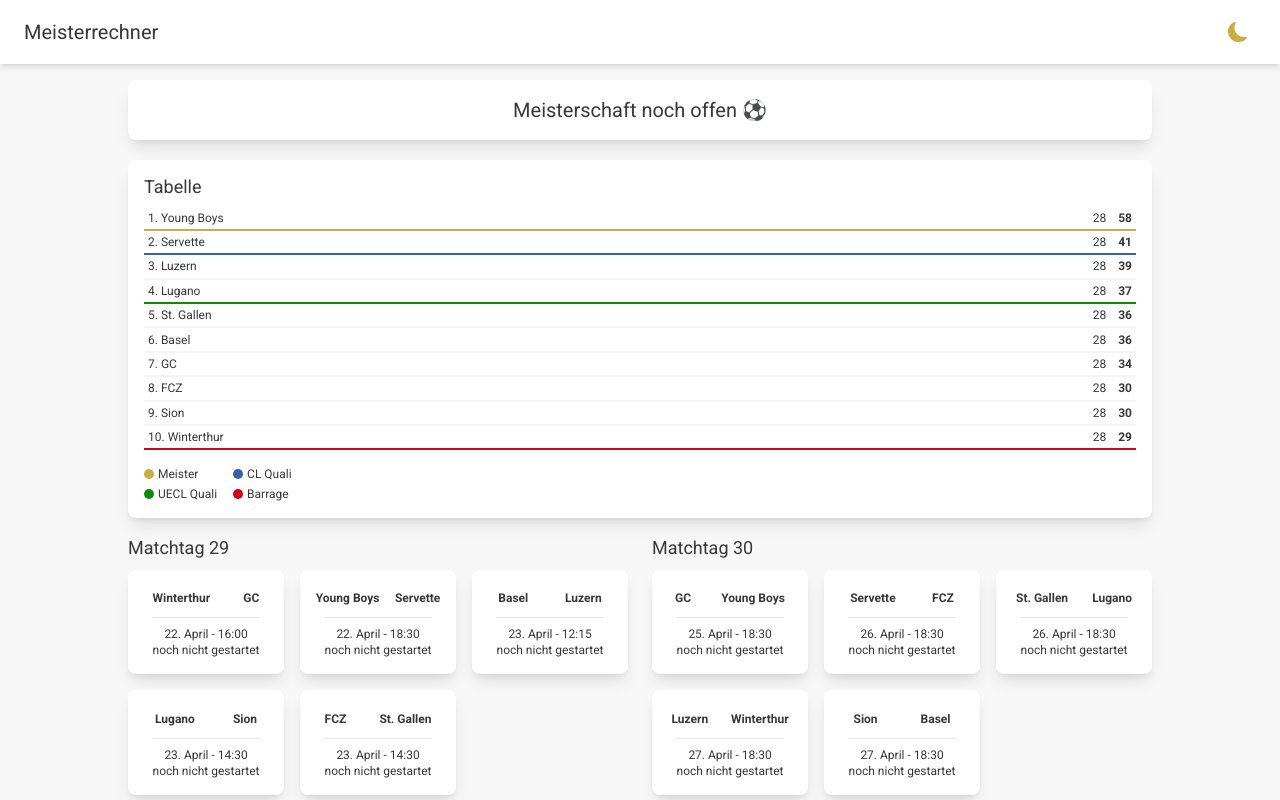
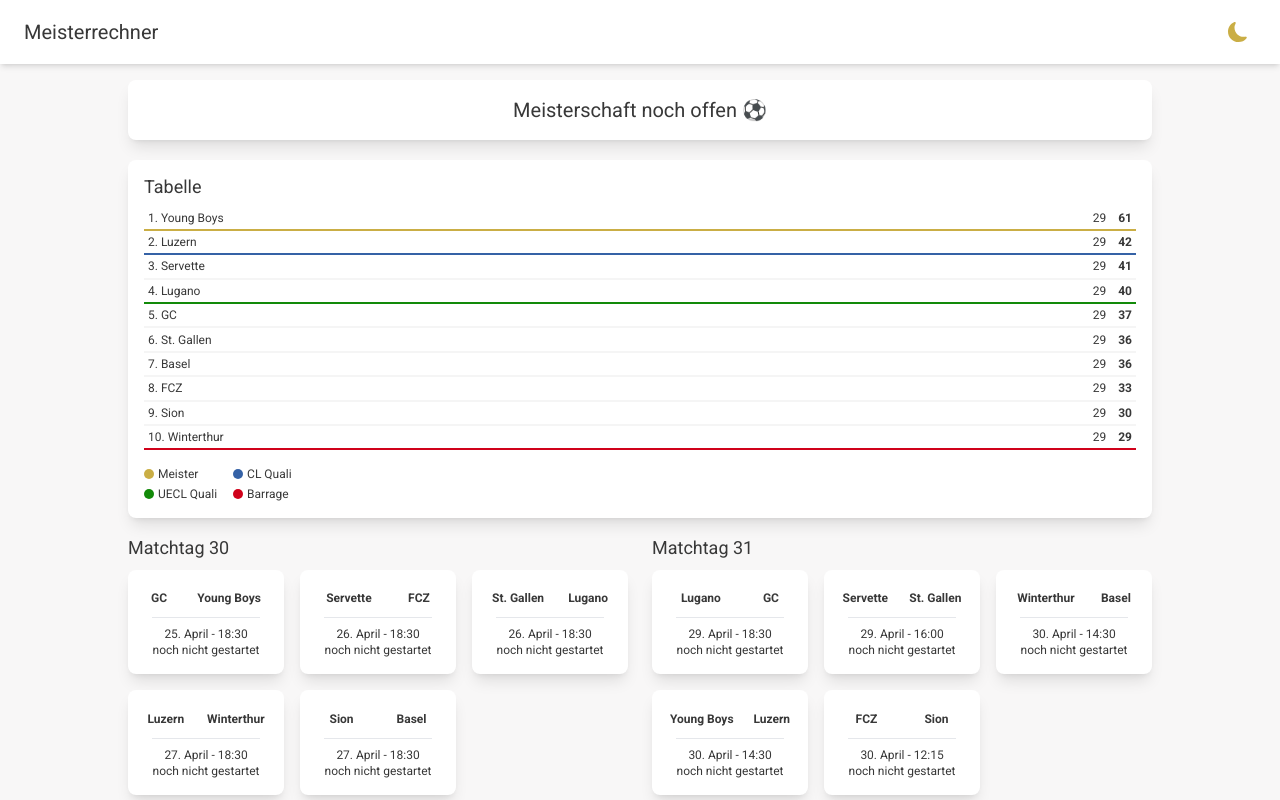
Before and after one commit to LucaSchere/meisterrechner, a React (Vite) app: page / in a window 1280 px wide. Shown: the top 800 px of the page. Built offline with nearby package versions, Linux system fonts and the light colour scheme.

Commit message:
new table

```diff
--- a/src/mocks/Table.ts
+++ b/src/mocks/Table.ts
@@ -1,7 +1,7 @@
 const MOCK_TABLE = {
     "table": [
         {
-            "idStanding": "2653851",
+            "idStanding": "2682998",
             "intRank": "1",
             "idTeam": "134001",
             "strTeam": "Young Boys",
@@ -9,62 +9,62 @@
             "idLeague": "4675",
             "strLeague": "Swiss Super League",
             "strSeason": "2022-2023",
-            "strForm": "DWLWW",
+            "strForm": "WDWLW",
             "strDescription": "Promotion - Champions League (Qualification: )",
-            "intPlayed": "28",
-            "intWin": "16",
+            "intPlayed": "29",
+            "intWin": "17",
             "intLoss": "2",
             "intDraw": "10",
-            "intGoalsFor": "63",
-            "intGoalsAgainst": "20",
-            "intGoalDifference": "43",
-            "intPoints": "58",
-            "dateUpdated": "2023-04-16 23:00:16"
+            "intGoalsFor": "69",
+            "intGoalsAgainst": "21",
+            "intGoalDifference": "48",
+            "intPoints": "61",
+            "dateUpdated": "2023-04-23 23:00:38"
         },
         {
-            "idStanding": "2653852",
+            "idStanding": "2682999",
             "intRank": "2",
+            "idTeam": "134123",
+            "strTeam": "Lucerne",
+            "strTeamBadge": "https://www.thesportsdb.com/images/media/team/badge/rsupty1473587847.png/tiny",
+            "idLeague": "4675",
+            "strLeague": "Swiss Super League",
+            "strSeason": "2022-2023",
+            "strForm": "WWWLL",
+            "strDescription": "Promotion - Champions League (Qualification: )",
+            "intPlayed": "29",
+            "intWin": "11",
+            "intLoss": "9",
+            "intDraw": "9",
+            "intGoalsFor": "47",
+            "intGoalsAgainst": "39",
+            "intGoalDifference": "8",
+            "intPoints": "42",
+            "dateUpdated": "2023-04-23 23:00:38"
+        },
+        {
+            "idStanding": "2683000",
+            "intRank": "3",
             "idTeam": "133991",
             "strTeam": "Servette",
             "strTeamBadge": "https://www.thesportsdb.com/images/media/team/badge/378hhw1504434524.png/tiny",
             "idLeague": "4675",
             "strLeague": "Swiss Super League",
             "strSeason": "2022-2023",
-            "strForm": "DDWDL",
-            "strDescription": "Promotion - Champions League (Qualification: )",
-            "intPlayed": "28",
+            "strForm": "LDDWD",
+            "strDescription": "Promotion - Europa Conference League (Qualification: )",
+            "intPlayed": "29",
             "intWin": "9",
-            "intLoss": "5",
+            "intLoss": "6",
             "intDraw": "14",
-            "intGoalsFor": "34",
-            "intGoalsAgainst": "36",
-            "intGoalDifference": "-2",
+            "intGoalsFor": "35",
+            "intGoalsAgainst": "42",
+            "intGoalDifference": "-7",
             "intPoints": "41",
-            "dateUpdated": "2023-04-16 23:00:16"
+            "dateUpdated": "2023-04-23 23:00:38"
         },
         {
-            "idStanding": "2653853",
-            "intRank": "3",
-            "idTeam": "134123",
-            "strTeam": "Lucerne",
-            "strTeamBadge": "https://www.thesportsdb.com/images/media/team/badge/rsupty1473587847.png/tiny",
-            "idLeague": "4675",
-            "strLeague": "Swiss Super League",
-            "strSeason": "2022-2023",
-            "strForm": "WWLLW",
-            "strDescription": "Promotion - Europa Conference League (Qualification: )",
-            "intPlayed": "28",
-            "intWin": "10",
-            "intLoss": "9",
-            "intDraw": "9",
-            "intGoalsFor": "45",
-            "intGoalsAgainst": "39",
-            "intGoalDifference": "6",
-            "intPoints": "39",
-            "dateUpdated": "2023-04-16 23:00:16"
-        },
-        {
-            "idStanding": "2653854",
+            "idStanding": "2683001",
             "intRank": "4",
             "idTeam": "136037",
             "strTeam": "Lugano",
@@ -72,83 +72,83 @@
             "idLeague": "4675",
             "strLeague": "Swiss Super League",
             "strSeason": "2022-2023",
-            "strForm": "DDLDW",
+            "strForm": "WDDLD",
             "strDescription": "Promotion - Europa Conference League (Qualification: )",
-            "intPlayed": "28",
-            "intWin": "9",
+            "intPlayed": "29",
+            "intWin": "10",
             "intLoss": "9",
             "intDraw": "10",
-            "intGoalsFor": "40",
+            "intGoalsFor": "42",
             "intGoalsAgainst": "39",
-            "intGoalDifference": "1",
-            "intPoints": "37",
-            "dateUpdated": "2023-04-16 23:00:16"
+            "intGoalDifference": "3",
+            "intPoints": "40",
+            "dateUpdated": "2023-04-23 23:00:38"
         },
         {
-            "idStanding": "2653855",
+            "idStanding": "2683002",
             "intRank": "5",
+            "idTeam": "134391",
+            "strTeam": "Grasshoppers",
+            "strTeamBadge": "https://www.thesportsdb.com/images/media/team/badge/hjwlxi1486332675.png/tiny",
+            "idLeague": "4675",
+            "strLeague": "Swiss Super League",
+            "strSeason": "2022-2023",
+            "strForm": "WLLWW",
+            "strDescription": "",
+            "intPlayed": "29",
+            "intWin": "10",
+            "intLoss": "12",
+            "intDraw": "7",
+            "intGoalsFor": "43",
+            "intGoalsAgainst": "48",
+            "intGoalDifference": "-5",
+            "intPoints": "37",
+            "dateUpdated": "2023-04-23 23:00:38"
+        },
+        {
+            "idStanding": "2683003",
+            "intRank": "6",
             "idTeam": "134406",
             "strTeam": "St. Gallen",
             "strTeamBadge": "https://www.thesportsdb.com/images/media/team/badge/tyvyvs1422644512.png/tiny",
             "idLeague": "4675",
             "strLeague": "Swiss Super League",
             "strSeason": "2022-2023",
-            "strForm": "LDDLD",
+            "strForm": "LLDDL",
             "strDescription": "",
-            "intPlayed": "28",
+            "intPlayed": "29",
             "intWin": "9",
-            "intLoss": "10",
+            "intLoss": "11",
             "intDraw": "9",
             "intGoalsFor": "51",
-            "intGoalsAgainst": "42",
-            "intGoalDifference": "9",
+            "intGoalsAgainst": "43",
+            "intGoalDifference": "8",
             "intPoints": "36",
-            "dateUpdated": "2023-04-16 23:00:16"
+            "dateUpdated": "2023-04-23 23:00:38"
         },
         {
-            "idStanding": "2653856",
-            "intRank": "6",
+            "idStanding": "2683004",
+            "intRank": "7",
             "idTeam": "133957",
             "strTeam": "FC Basel",
             "strTeamBadge": "https://www.thesportsdb.com/images/media/team/badge/xppxwr1473791183.png/tiny",
             "idLeague": "4675",
             "strLeague": "Swiss Super League",
             "strSeason": "2022-2023",
-            "strForm": "DDWLD",
+            "strForm": "LDDWL",
             "strDescription": "",
-            "intPlayed": "28",
+            "intPlayed": "29",
             "intWin": "8",
-            "intLoss": "8",
+            "intLoss": "9",
             "intDraw": "12",
             "intGoalsFor": "37",
-            "intGoalsAgainst": "33",
-            "intGoalDifference": "4",
+            "intGoalsAgainst": "35",
+            "intGoalDifference": "2",
             "intPoints": "36",
-            "dateUpdated": "2023-04-16 23:00:16"
+            "dateUpdated": "2023-04-23 23:00:38"
         },
         {
-            "idStanding": "2653857",
-            "intRank": "7",
-            "idTeam": "134391",
-            "strTeam": "Grasshoppers",
-            "strTeamBadge": "https://www.thesportsdb.com/images/media/team/badge/hjwlxi1486332675.png/tiny",
-            "idLeague": "4675",
-            "strLeague": "Swiss Super League",
-            "strSeason": "2022-2023",
-            "strForm": "LLWWW",
-            "strDescription": "",
-            "intPlayed": "28",
-            "intWin": "9",
-            "intLoss": "12",
-            "intDraw": "7",
-            "intGoalsFor": "41",
-            "intGoalsAgainst": "47",
-            "intGoalDifference": "-6",
-            "intPoints": "34",
-            "dateUpdated": "2023-04-16 23:00:16"
-        },
-        {
-            "idStanding": "2653858",
+            "idStanding": "2683005",
             "intRank": "8",
             "idTeam": "134396",
             "strTeam": "Zurich",
@@ -156,20 +156,20 @@
             "idLeague": "4675",
             "strLeague": "Swiss Super League",
             "strSeason": "2022-2023",
-            "strForm": "LDDWL",
+            "strForm": "WLDDW",
             "strDescription": "",
-            "intPlayed": "28",
-            "intWin": "6",
+            "intPlayed": "29",
+            "intWin": "7",
             "intLoss": "10",
             "intDraw": "12",
-            "intGoalsFor": "29",
+            "intGoalsFor": "30",
             "intGoalsAgainst": "44",
-            "intGoalDifference": "-15",
-            "intPoints": "30",
-            "dateUpdated": "2023-04-16 23:00:16"
+            "intGoalDifference": "-14",
+            "intPoints": "33",
+            "dateUpdated": "2023-04-23 23:00:38"
         },
         {
-            "idStanding": "2653859",
+            "idStanding": "2683006",
             "intRank": "9",
             "idTeam": "135947",
             "strTeam": "FC Sion",
@@ -177,20 +177,20 @@
             "idLeague": "4675",
             "strLeague": "Swiss Super League",
             "strSeason": "2022-2023",
-            "strForm": "WDWLL",
+            "strForm": "LWDWL",
             "strDescription": "",
-            "intPlayed": "28",
+            "intPlayed": "29",
             "intWin": "7",
-            "intLoss": "12",
+            "intLoss": "13",
             "intDraw": "9",
             "intGoalsFor": "37",
-            "intGoalsAgainst": "53",
-            "intGoalDifference": "-16",
+            "intGoalsAgainst": "55",
+            "intGoalDifference": "-18",
             "intPoints": "30",
-            "dateUpdated": "2023-04-16 23:00:16"
+            "dateUpdated": "2023-04-23 23:00:38"
         },
         {
-            "idStanding": "2653860",
+            "idStanding": "2683007",
             "intRank": "10",
             "idTeam": "138984",
             "strTeam": "FC Winterthur",
@@ -198,17 +198,17 @@
             "idLeague": "4675",
             "strLeague": "Swiss Super League",
             "strSeason": "2022-2023",
-            "strForm": "WLLWL",
+            "strForm": "LWLLW",
             "strDescription": "Super League (Relegation)",
-            "intPlayed": "28",
+            "intPlayed": "29",
             "intWin": "7",
-            "intLoss": "13",
+            "intLoss": "14",
             "intDraw": "8",
-            "intGoalsFor": "26",
-            "intGoalsAgainst": "50",
-            "intGoalDifference": "-24",
+            "intGoalsFor": "27",
+            "intGoalsAgainst": "52",
+            "intGoalDifference": "-25",
             "intPoints": "29",
-            "dateUpdated": "2023-04-16 23:00:16"
+            "dateUpdated": "2023-04-23 23:00:38"
         }
     ]
 }
```
